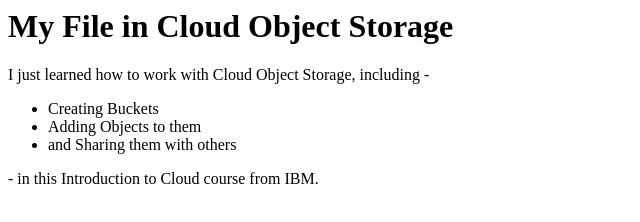
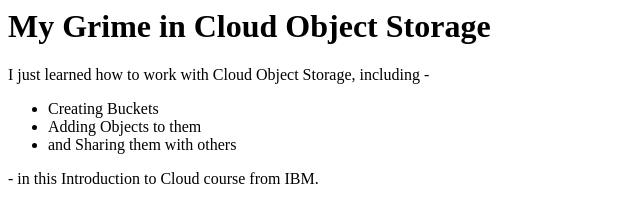
Before and after one commit to Jrauk/TestRepo, a plain HTML site: page index.html in a window 1280 px wide. Shown: the whole page, without its empty margins (0-640 px from the left). Drawn offline with Linux system fonts and the light colour scheme.

Commit message:
changes made from theia lab environment

```diff
--- a/index.html
+++ b/index.html
@@ -1,5 +1,5 @@
 <html>
-    <h1>My File in Cloud Object Storage</h1>
+    <h1>My Grime in Cloud Object Storage</h1>
 <p></p>
 <p>I just learned how to work with Cloud Object Storage, including -</p>
 <ul>
```
Also changed, not shown: support-browsers.txt (added).
